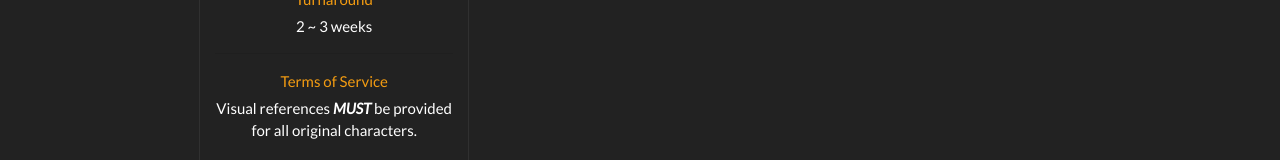
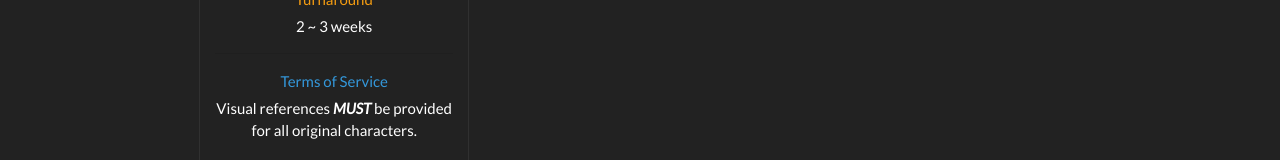
Before and after one commit to nekacurry/brushwrks, a plain HTML site: page profileEx.html in a window 1280 px wide. Shown: the part 872-1032 px from the top of the page. Drawn offline with nearby package versions, Linux system fonts and the light colour scheme; a web font is replaced by a local one.

Commit message:
Update profileEx.html

```diff
--- a/profileEx.html
+++ b/profileEx.html
@@ -140,7 +140,7 @@
                       </p><hr>
 
                       <p>
-                        <p class="text-warning pb-1 mb-0">Terms of Service</p>
+                        <p class="text-info pb-1 mb-0">Terms of Service</p>
                           <p>Visual references <strong><i>MUST</i></strong> be provided for all original characters.
                           </p>
                           <p>I retain all creative rights to my artwork unless a legal agreement has been signed to transfer rights.
```
